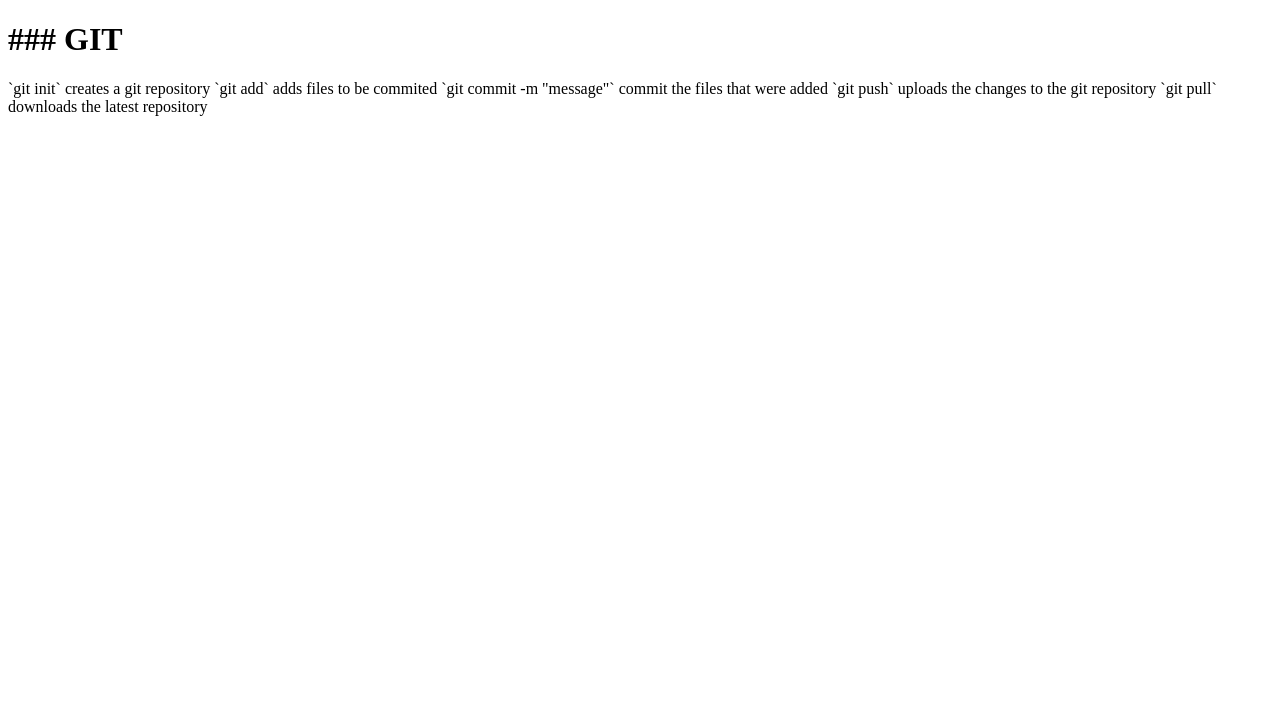
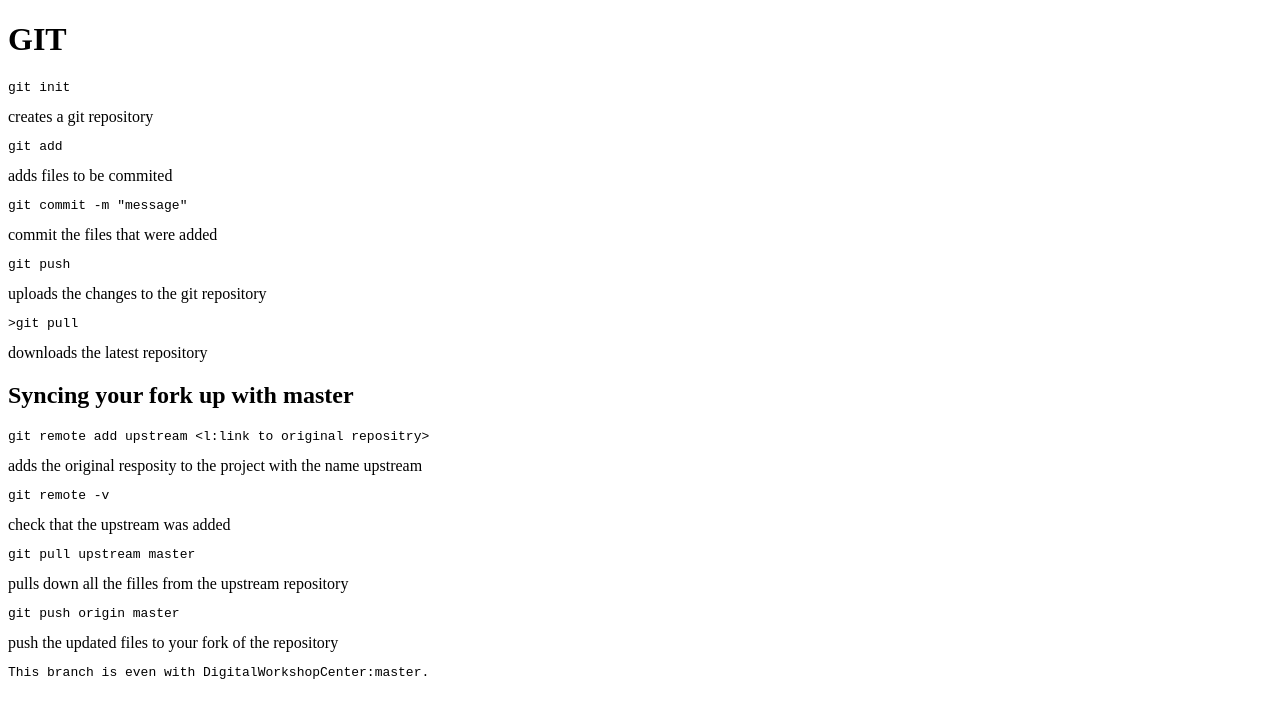
Before and after one commit to DigitalWorkshopCenter/essential-web-tools, a plain HTML site: page git.html in a window 1280 px wide. Drawn offline with Linux system fonts and the light colour scheme.

Commit message:
add linking to upstream

```diff
--- a/git.html
+++ b/git.html
@@ -2,22 +2,33 @@
 <html>
 <body>
 
-<h1>### GIT</h1>
-<p>
-    `git init`
-    creates a git repository
+<h1>GIT</h1>
 
-    `git add`
+    <pre>git init</pre>
+    <div>creates a git repository</div>
+
+    <pre>git add</pre>
     adds files to be commited
 
-    `git commit -m "message"`
+    <pre>git commit -m "message"</pre>
     commit the files that were added
 
-    `git push`
+    <pre>git push</pre>
     uploads the changes to the git repository
 
-    `git pull`
+    <pre>>git pull</pre>
     downloads the latest repository</p>
+
+    <h2>Syncing your fork up with master</h2>
+    <pre>git remote add upstream &ltl:link to original repositry&gt;</pre>
+    adds the original resposity to the project with the name upstream<br>
+    <pre>git remote -v</pre>
+    check that the upstream was added
+    <pre>git pull upstream master</pre>
+    pulls down all the filles from the upstream repository
+    <pre>git push origin master</pre>
+    push the updated files to your fork of the repository
+    <pre>This branch is even with DigitalWorkshopCenter:master.</pre>
 
 </body>
 </html>
```
